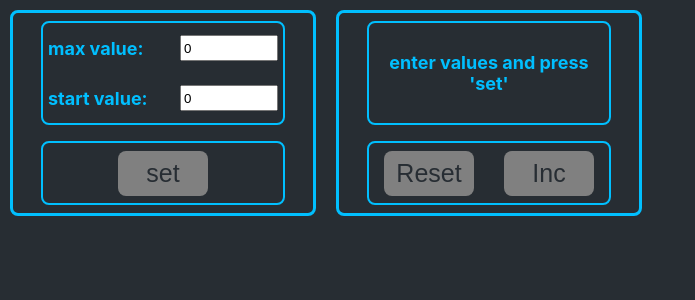
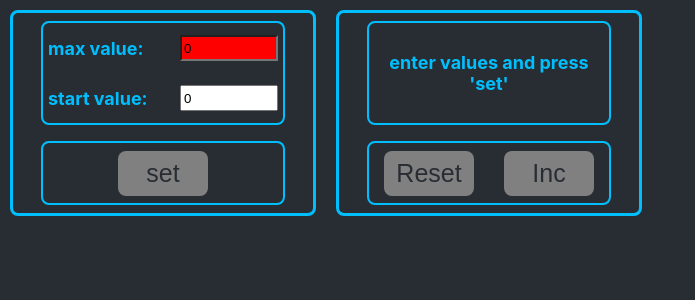
Before and after one commit to prixoddd/counter, a React (Create React App) app: page / in a window 1280 px wide. Shown: the top 300 px of the page, without its empty margins (0-695 px from the left). Built offline with nearby package versions, Linux system fonts and the light colour scheme.

Commit message:
v1 useEffect and localStorage // value fixed

```diff
--- a/src/Components/SbControll/SbControl.tsx
+++ b/src/Components/SbControll/SbControl.tsx
@@ -20,7 +20,7 @@ export function SbControl(props: PropsType) {
         console.log('max or min changed')
         localStorage.setItem('startValue', JSON.stringify(props.startValue));
         localStorage.setItem('maxValue', JSON.stringify(props.maxValue));
-        if (props.maxValue === 0 || props.startValue === 0) {
+        if (props.maxValue === 0) {
             props.setDisabledButton(true)
         } else {
             if (props.maxValue < props.startValue) {
@@ -56,7 +56,7 @@ export function SbControl(props: PropsType) {
     }
 
     const disabledMax = () => {
-        if (props.startValue > 0) {
+        if (props.startValue >= 0) {
             if (props.maxValue <= props.startValue) {
                 props.setDisabledButton(true)
                 return s.redInput
```
